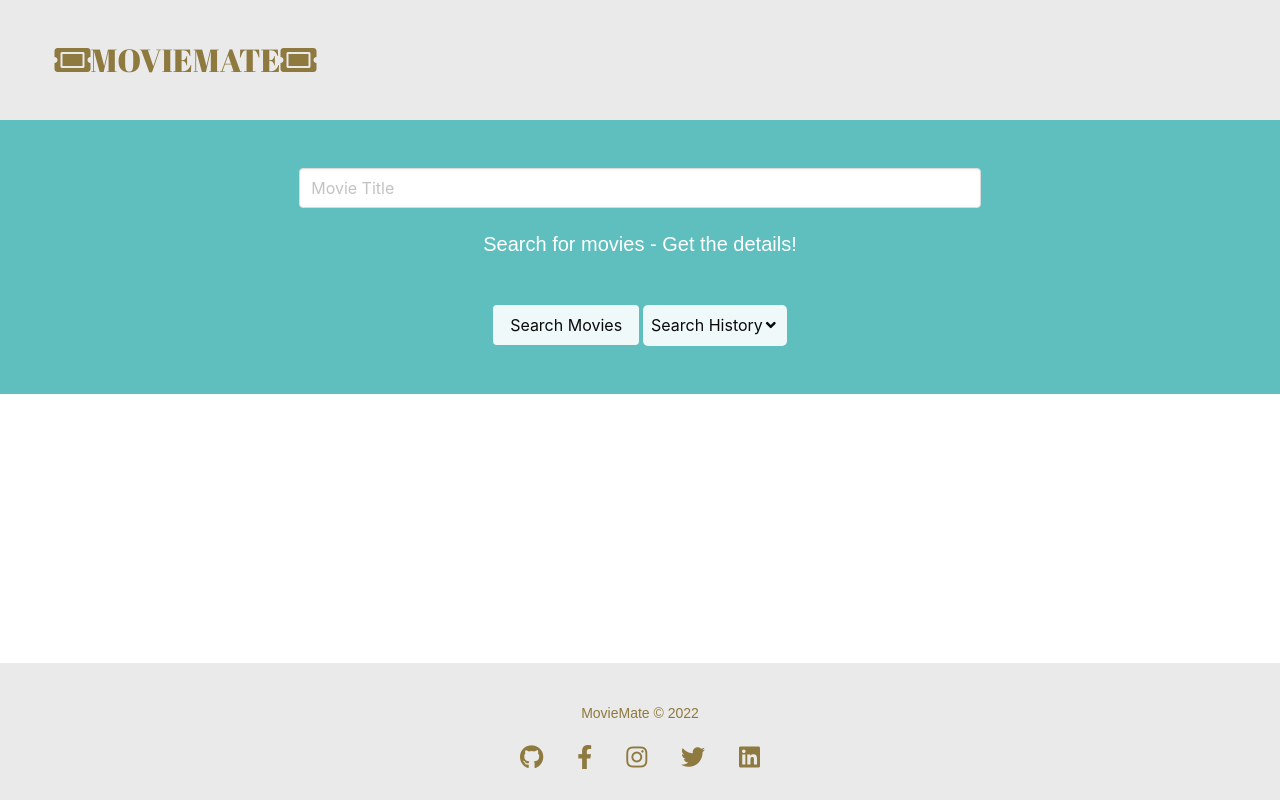
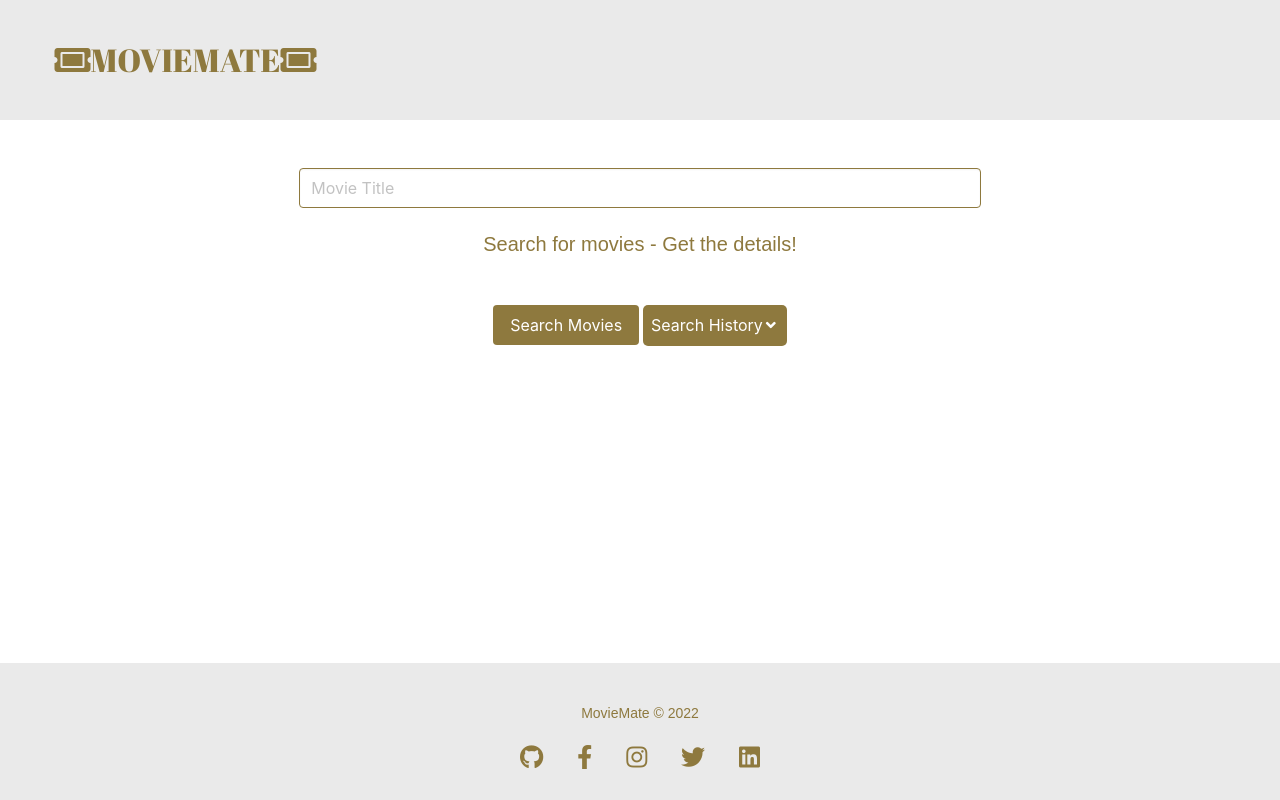
Before and after one commit to stevengoldbergm/movie-mate-3.0, a React (Create React App) app in the folder client/: page /movie-search in a window 1280 px wide. Built offline with nearby package versions, Linux system fonts and the light colour scheme.

Commit message:
Unified style of searchbar with the rest of the site.

```diff
--- a/client/src/components/SearchBar.js
+++ b/client/src/components/SearchBar.js
@@ -88,7 +88,7 @@ function SearchBar() {
   return (
     <div className="base-site">
       <header>
-        <section className="background has-background-info hero has-text-centered">
+        <section className="background hero has-text-centered">
           <div className="hero-body">
             <div className="container">
               <header className="columns">
@@ -100,7 +100,7 @@ function SearchBar() {
                         name="searchInput"
                         value={searchInput}
                         onChange={handleFormUpdate}
-                        className="input"
+                        className="input is-dark"
                         id="srch-title"
                         type="text"
                         placeholder="Movie Title"
@@ -108,20 +108,20 @@ function SearchBar() {
                       />
                     </p>
                     <br />
-                    <h2 className="subtitle has-text-centered has-text-white">
+                    <h2 className="subtitle has-text-centered has-text-dark">
                       Search for movies - Get the details!
                     </h2>
                     <br />
                     {/* Search Button */}
                     <section className="container is-flex is-justify-content-center">
-                      <button className="button is-info is-light has-text-black">
+                      <button className="button is-dark has-text-white">
                         Search Movies
                       </button>
                       {/* Dropdown Start */}
                       <div className="dropdown is-hoverable">
                         <div className="dropdown-trigger">
                           <div
-                            className="has-background-info-light has-text-black is-normal p-2 ml-1 is-size-6 is-roundeds"
+                            className="has-background-dark has-text-white is-normal p-2 ml-1 is-size-6 is-roundeds"
                             aria-haspopup="true"
                             aria-controls="dropdown-menu3"
                           >
@@ -143,11 +143,10 @@ function SearchBar() {
                             {/* eslint-disable */}
                             { searchHistory.length
                             ? (
-                                searchHistory.map((search) => {
-                                  searchInt++
+                                searchHistory.map((search, index) => {
                                   return (
                                     <a
-                                      key={searchInt}
+                                      key={index}
                                       className="dropdown-item is-capitalized"
                                       onClick={handleHistoryButton}
                                     >{search}</a>
@@ -195,8 +194,8 @@ function SearchBar() {
                     { searchedMovies.map((movie) => {
                       console.log(movie.Title, movie.Year, movie.imdbID, )
                       return (
-                        <tr key={movie.imdbID} className=" is-flex-direction-column is-justify-content-center is-align-items-center">
-                          <td style={{width: "5%"}}>
+                        <tr key={movie.imdbID} className="">
+                          <td style={{width: "5%"}} className="is-hidden">
                             <i className="fa fa-bell-o is-hidden-mobile"></i>
                           </td>
                           <td>
@@ -207,7 +206,7 @@ function SearchBar() {
                           </td>
                           <td className="level-right">
                             <Link
-                              className="button is-small is-info"
+                              className="button is-small is-dark has-text-white"
                               imdb-id={movie.imdbID}
                               to={`/movie-details/${ movie.imdbID }`}
                             >
```
